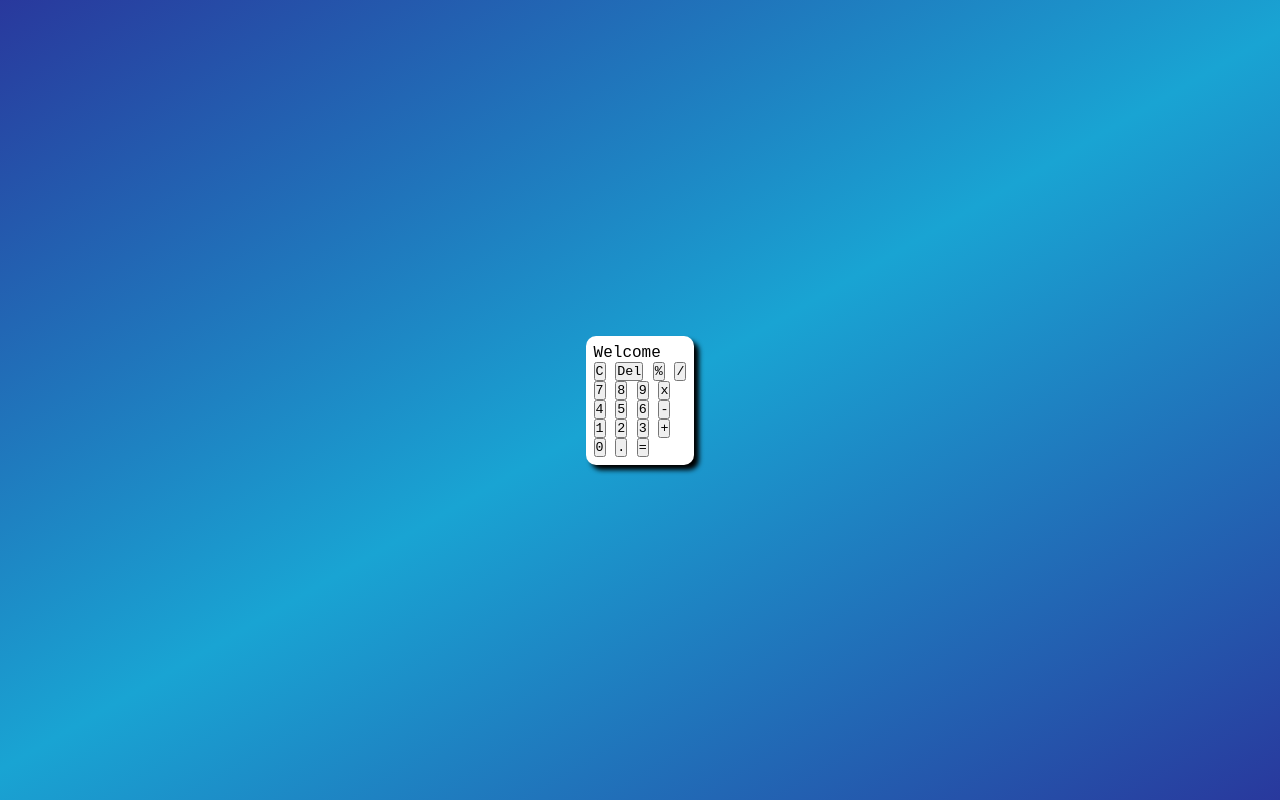
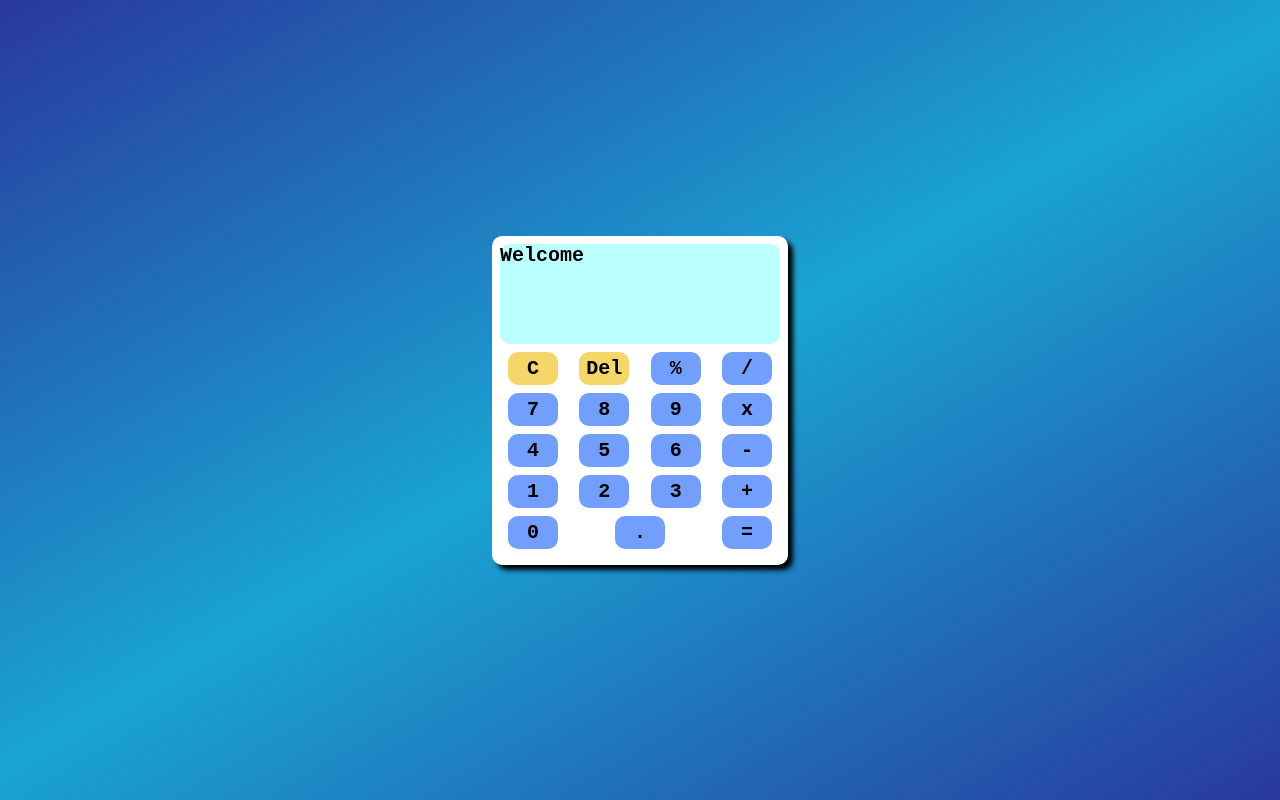
Before and after one commit to Betolicon/Calculator, a plain HTML site: page index.html in a window 1280 px wide. Drawn offline with Linux system fonts and the light colour scheme.

Commit message:
I added some style to the calculator

```diff
--- a/style.css
+++ b/style.css
@@ -2,6 +2,35 @@
     margin: 0;
     padding: 0;
     font-family: 'Courier New', Courier, monospace;
+    font-size: 20px;
+    font-weight: bolder;
+}
+
+.row{
+    display: flex;
+    justify-content: space-between;
+    margin: 8px;
+}
+
+button{
+    width: 50px;
+    padding: 5px;
+    background-color: #447ffec0;
+    border: 0;
+    border-radius: 10px;
+    cursor: pointer;
+}
+
+#clear, #delete{
+    background-color: #f4d669;
+}
+
+.display{
+    background-color: rgb(187, 255, 255);
+    height: 100px;
+    width: 100%;
+    border-radius: 10px;
+
 }
 
 body{
@@ -33,4 +62,5 @@ body{
     padding: 8px;
     border-radius: 10px;
     box-shadow: 5px 5px 5px rgb(0, 0, 0);
+    width: 280px;
 }
```
